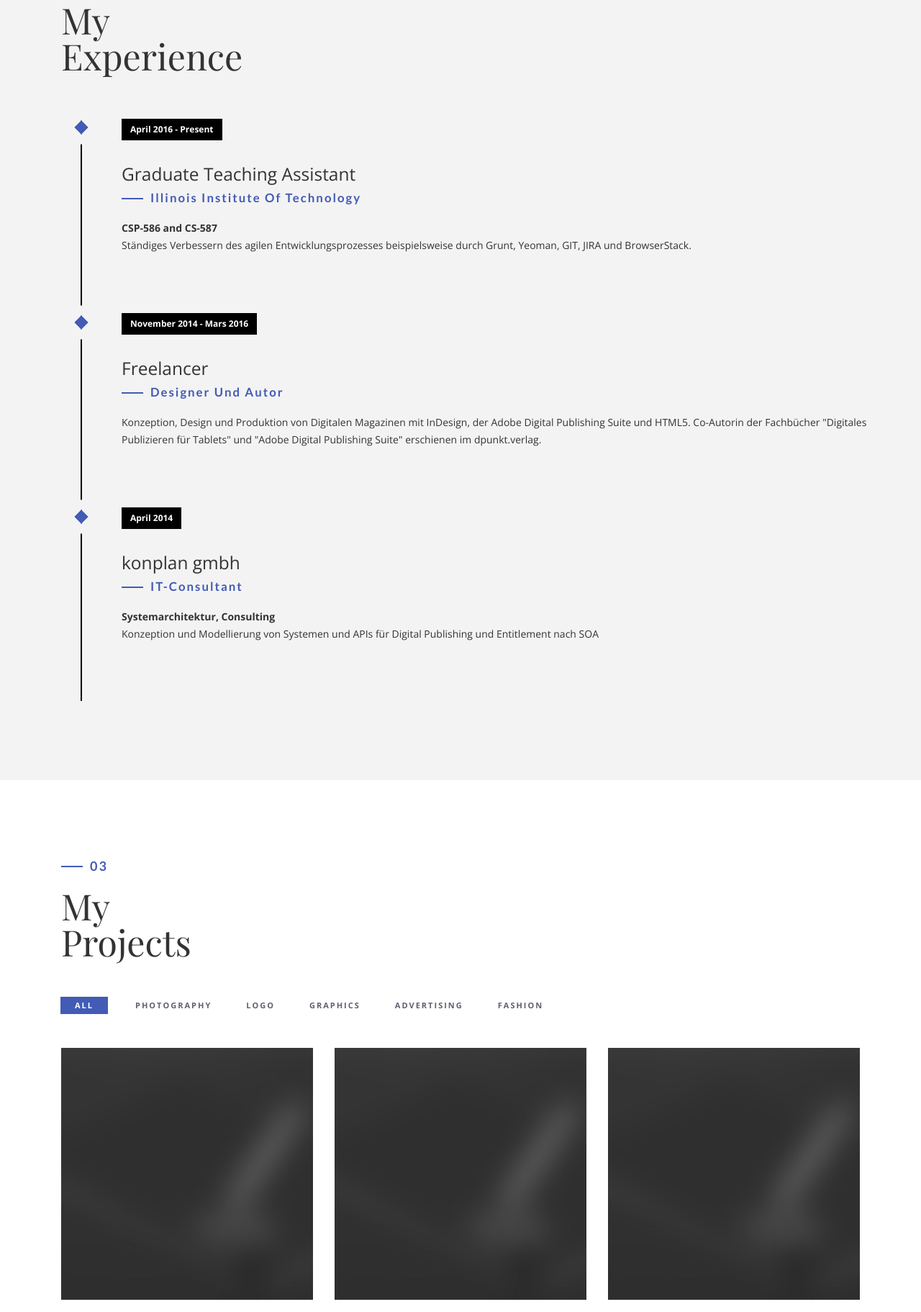
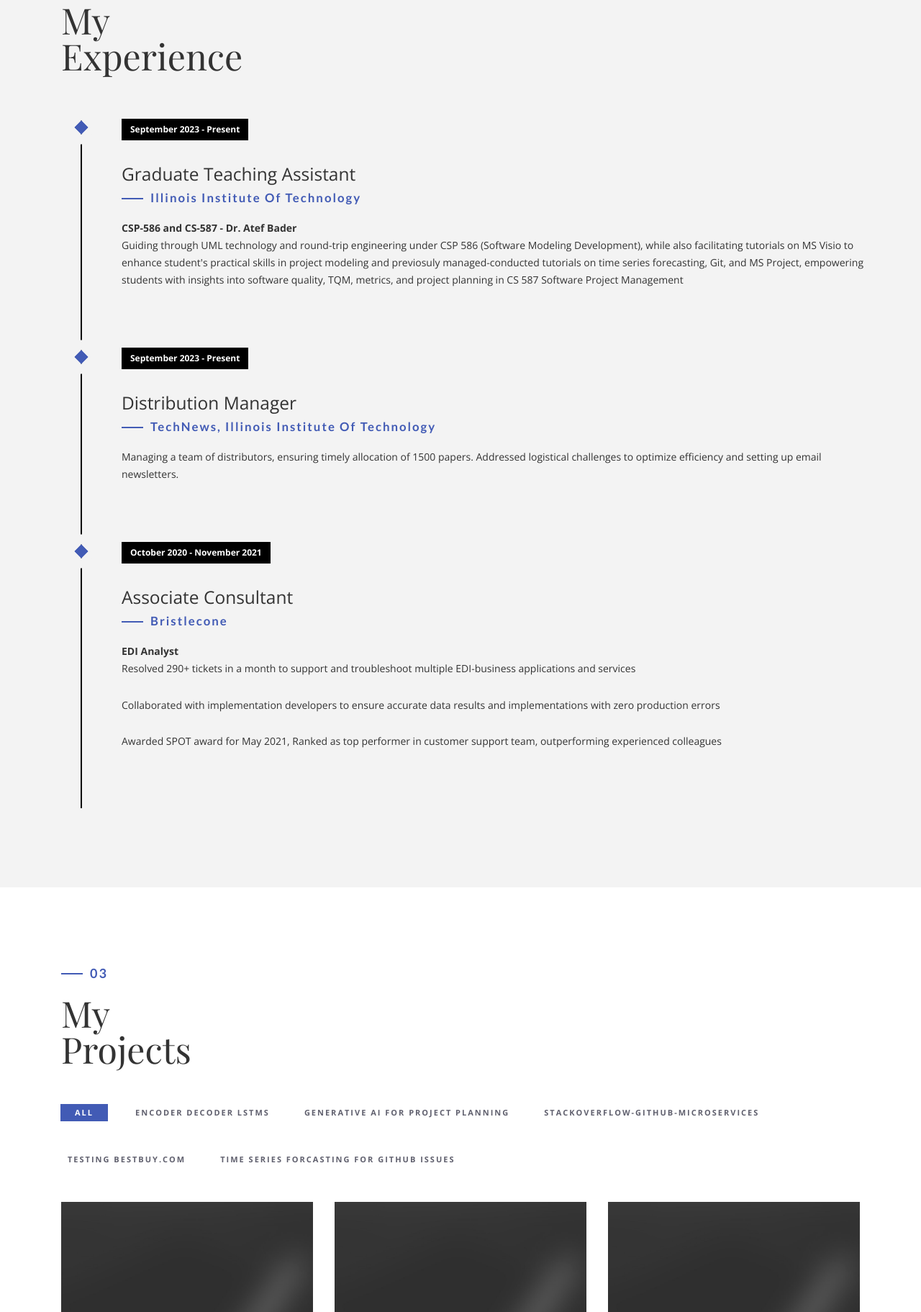
Before and after one commit to BhavyaChawlaGit/BhavyaChawlaGit, a plain HTML site: page index.html in a window 1280 px wide. Shown: the part 1780-3603 px from the top of the page at 72% size. Drawn offline with nearby package versions, Linux system fonts and the light colour scheme; files whose address does not match are found by name; a web font is replaced by a local one.

Commit message:
Projects

```diff
--- a/index.html
+++ b/index.html
@@ -94,30 +94,34 @@
                     <li class="timeline-event" data-aos="fade-up">
                         <label class="timeline-event-icon"></label>
                         <div class="timeline-event-copy">
-                            <p class="timeline-event-thumbnail">April 2016 - Present</p>
+                            <p class="timeline-event-thumbnail">September 2023 - Present</p>
                             <h3>Graduate Teaching Assistant</h3>
                             <h4>Illinois Institute of Technology</h4>
-                            <p><strong>CSP-586 and CS-587</strong>
-                                <br>Ständiges Verbessern des agilen Entwicklungsprozesses beispielsweise durch Grunt, Yeoman, GIT, JIRA und BrowserStack.</p>
+                            <p><strong>CSP-586 and CS-587 - Dr. Atef Bader</strong>
+                                <br>Guiding through UML technology and round-trip engineering under CSP 586 (Software Modeling Development), while also facilitating
+                                tutorials on MS Visio to enhance student's practical skills in project modeling and previosuly managed-conducted tutorials on time series forecasting, Git, and MS Project, empowering students with insights into software quality,
+                                TQM, metrics, and project planning in CS 587 Software Project Management</p>
                         </div>
                     </li>
                     <li class="timeline-event" data-aos="fade-up" data-aos-delay=".2">
                         <label class="timeline-event-icon"></label>
                         <div class="timeline-event-copy">
-                            <p class="timeline-event-thumbnail">November 2014 - Mars 2016</p>
-                            <h3>Freelancer</h3>
-                            <h4>Designer und Autor</h4>
-                            <p>Konzeption, Design und Produktion von Digitalen Magazinen mit InDesign, der Adobe Digital Publishing Suite und HTML5. Co-Autorin der Fachbücher "Digitales Publizieren für Tablets" und "Adobe Digital Publishing Suite" erschienen im dpunkt.verlag.</p>
+                            <p class="timeline-event-thumbnail">September 2023 - Present</p>
+                            <h3>Distribution Manager</h3>
+                            <h4>TechNews, Illinois Institute of Technology</h4>
+                            <p>Managing a team of distributors, ensuring timely allocation of 1500 papers. Addressed logistical challenges to optimize efficiency and setting up email newsletters.</p>
                         </div>
                     </li>
                     <li class="timeline-event" data-aos="fade-up" data-aos-delay=".4">
                         <label class="timeline-event-icon"></label>
                         <div class="timeline-event-copy">
-                            <p class="timeline-event-thumbnail">April 2014</p>
-                            <h3>konplan gmbh</h3>
-                            <h4>IT-Consultant</h4>
-                            <p><strong>Systemarchitektur, Consulting</strong>
-                                <br>Konzeption und Modellierung von Systemen und APIs für Digital Publishing und Entitlement nach SOA</p>
+                            <p class="timeline-event-thumbnail">October 2020 - November 2021</p>
+                            <h3>Associate Consultant</h3>
+                            <h4>Bristlecone</h4>
+                            <p><strong>EDI Analyst</strong>
+                                <br>Resolved 290+ tickets in a month to support and troubleshoot multiple EDI-business applications and services</p>
+                                <p>Collaborated with implementation developers to ensure accurate data results and implementations with zero production errors</p>
+                                <p>Awarded SPOT award for May 2021, Ranked as top performer in customer support team, outperforming experienced colleagues</p>
                         </div>
                     </li>
                 </ul>
@@ -143,11 +147,11 @@
                             <nav class="categories">
                                 <ul class="portfolio_filter">
                                     <li><a href="" class="active" data-filter="*">All</a></li>
-                                    <li><a href="" data-filter=".photography">Photography</a></li>
-                                    <li><a href="" data-filter=".logo">Logo</a></li>
-                                    <li><a href="" data-filter=".graphics">Graphics</a></li>
-                                    <li><a href="" data-filter=".ads">Advertising</a></li>
-                                    <li><a href="" data-filter=".fashion">Fashion</a></li>
+                                    <li><a href="" data-filter=".photography">Encoder Decoder LSTMs</a></li>
+                                    <li><a href="" data-filter=".logo">Generative AI for Project Planning</a></li>
+                                    <li><a href="" data-filter=".graphics">Stackoverflow-Github-Microservices</a></li>
+                                    <li><a href="" data-filter=".ads">Testing BestBuy.com</a></li>
+                                    <li><a href="" data-filter=".fashion">Time Series Forcasting for Github issues</a></li>
                                 </ul>
                             </nav>
                         </div>
```
